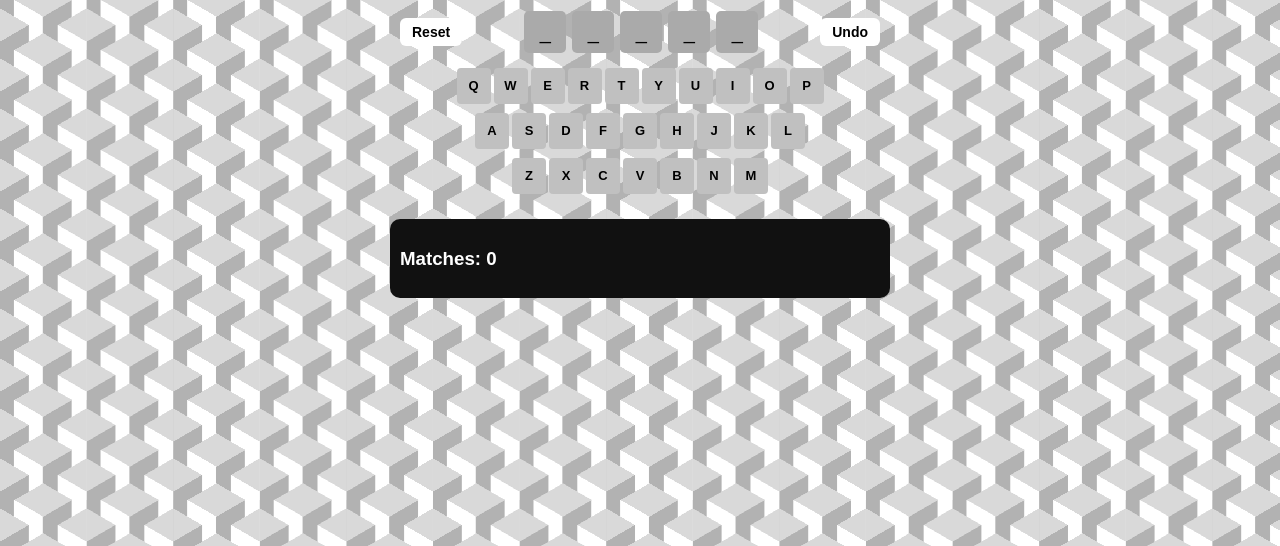
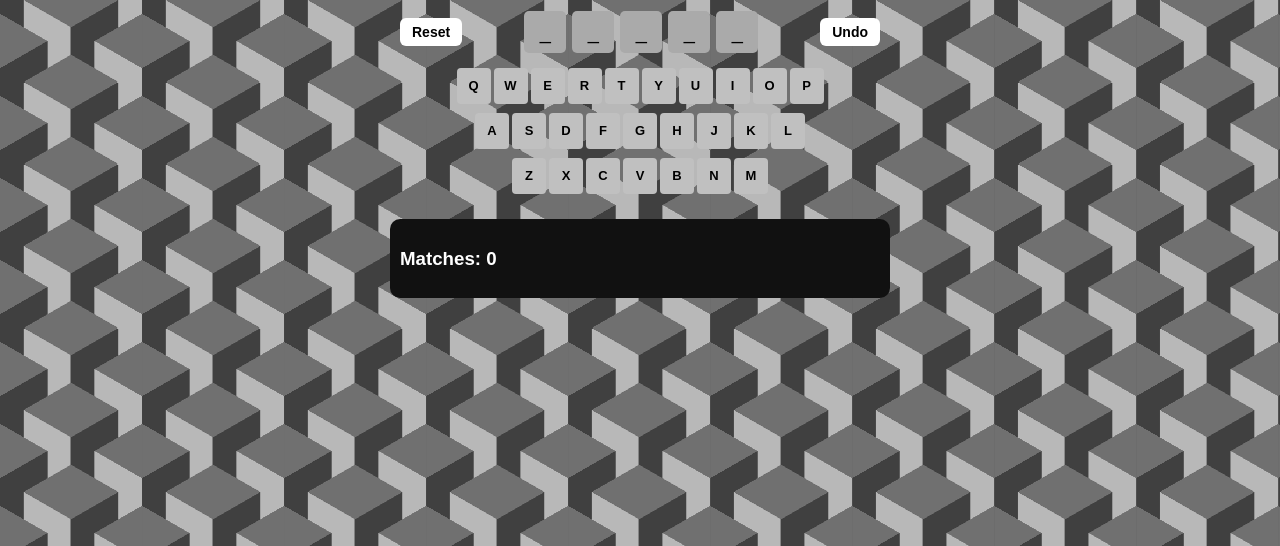
Before and after one commit to ei900/Wordle_Solver, a Flask app: page / in a window 1280 px wide. Shown: the top 546 px of the page. Run offline with Flask 3, Linux system fonts and the light colour scheme.

Commit message:
Update index.html

```diff
--- a/templates/index.html
+++ b/templates/index.html
@@ -14,11 +14,11 @@
       align-items: center;
       color: white;
 
-      /* 🍄 Pattern background from css-pattern.com */
-      --s: 50px;
-      --c1: #b2b2b2;
-      --c2: #ffffff;
-      --c3: #d9d9d9;
+      /* 🌫️ New pattern background */
+      --s: 82px;
+      --c1: #404040;
+      --c2: #b8b8b8;
+      --c3: #707070;
 
       --_g: var(--c3) 0 120deg,#0000 0;
       background:
@@ -26,7 +26,7 @@
         conic-gradient(from 120deg at 50% calc(200%/3),var(--_g)),
         conic-gradient(from  60deg at calc(200%/3),var(--c3) 60deg,var(--c2) 0 120deg,#0000 0),
         conic-gradient(from 180deg at calc(100%/3),var(--c1) 60deg,var(--_g)),
-        linear-gradient(90deg,var(--c1) calc(100%/6),var(--c2) 0 50%,
+        linear-gradient(90deg,var(--c1)   calc(100%/6),var(--c2) 0 50%,
                               var(--c1) 0 calc(500%/6),var(--c2) 0);
       background-size: calc(1.732*var(--s)) var(--s);
     }
```
